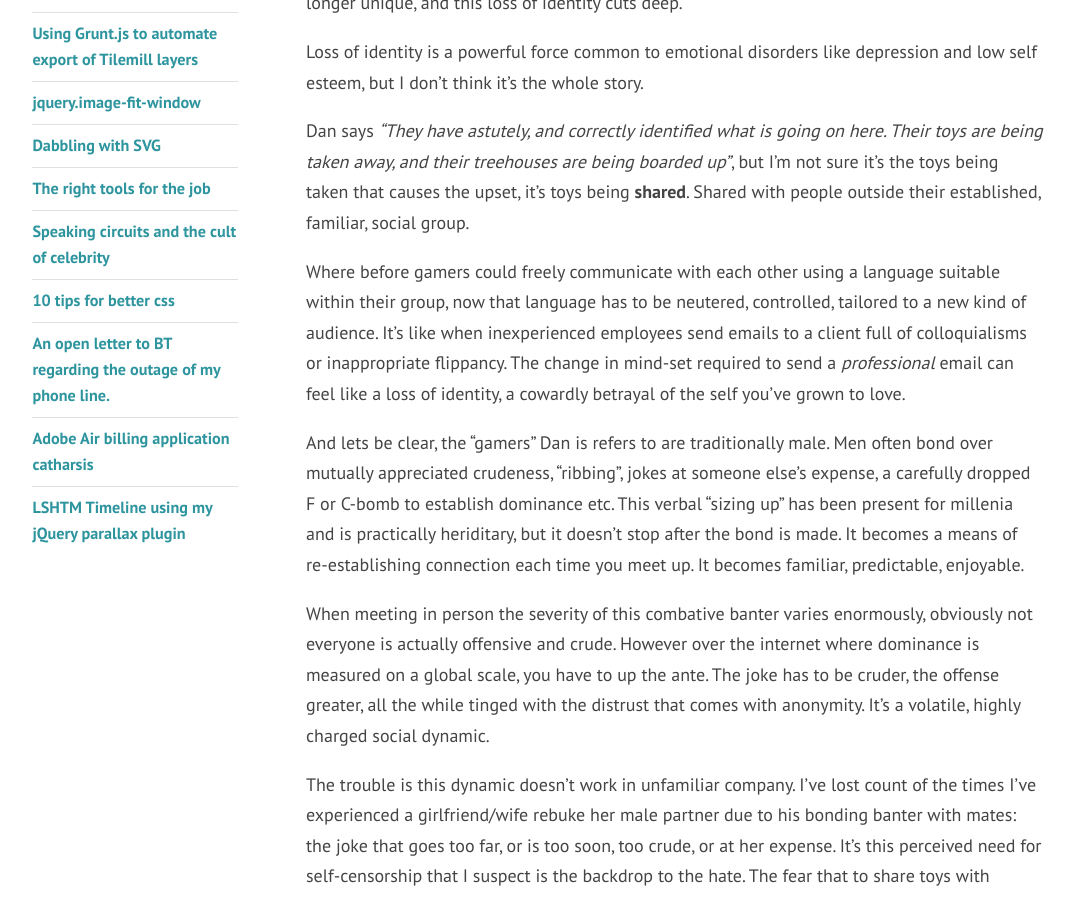
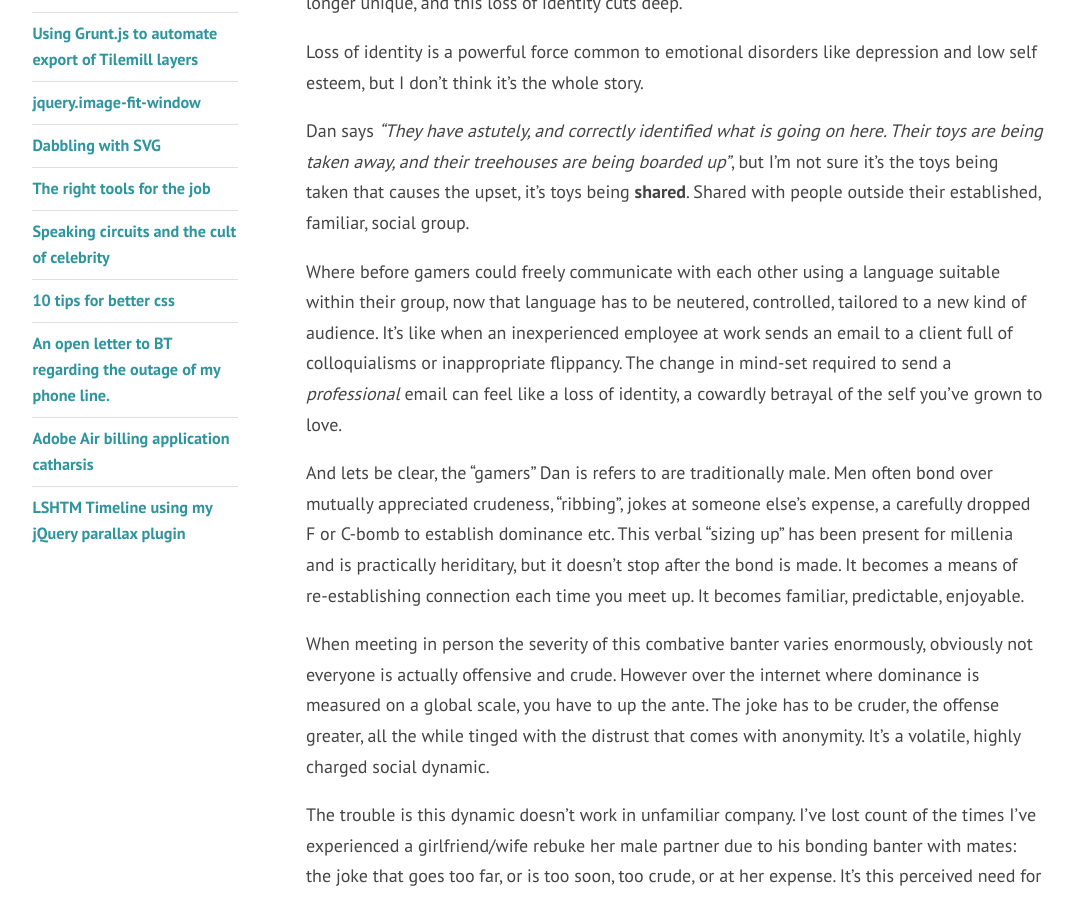
Before and after one commit to davecranwell/davecranwell.github.io, a Jekyll site: the page built from _posts/2014-08-27-death-of-gamers.md, in a window 1280 px wide and 900 px high, scrolled down 377 px. Shown: the whole window, without its empty margins (100-1175 px from the left). Built offline with Jekyll 4.4.1, drawn with Linux system fonts in a browser that asks for light colours; nearby versions of some CDN libraries; Markdown is read by kramdown in place of the engine named in the settings; comment, search, counter and statistics services are not loaded.

Commit message:
less strong

```diff
--- a/_posts/2014-08-27-death-of-gamers.md
+++ b/_posts/2014-08-27-death-of-gamers.md
@@ -9,7 +9,7 @@ Loss of identity is a powerful force common to emotional disorders like depressi
 
 Dan says *"They have astutely, and correctly identified what is going on here. Their toys are being taken away, and their treehouses are being boarded up"*, but I'm not sure it's the toys being taken that causes the upset, it's toys being **shared**. Shared with people outside their established, familiar, social group.
 
-Where before gamers could freely communicate with each other using a language suitable within their group, now that language has to be neutered, controlled, tailored to a new kind of audience. It's like when inexperienced employees send emails to a client full of colloquialisms or inappropriate flippancy. The change in mind-set required to send a *professional* email can feel like a loss of identity, a cowardly betrayal of the self you've grown to love.
+Where before gamers could freely communicate with each other using a language suitable within their group, now that language has to be neutered, controlled, tailored to a new kind of audience. It's like when an inexperienced employee at work sends an email to a client full of colloquialisms or inappropriate flippancy. The change in mind-set required to send a *professional* email can feel like a loss of identity, a cowardly betrayal of the self you've grown to love.
 
 And lets be clear, the "gamers" Dan is refers to are traditionally male. Men often bond over mutually appreciated crudeness, "ribbing", jokes at someone else's expense, a carefully dropped F or C-bomb to establish dominance etc. This verbal "sizing up" has been present for millenia and is practically heriditary, but it doesn't stop after the bond is made. It becomes a means of re-establishing connection each time you meet up. It becomes familiar, predictable, enjoyable.
 
```
